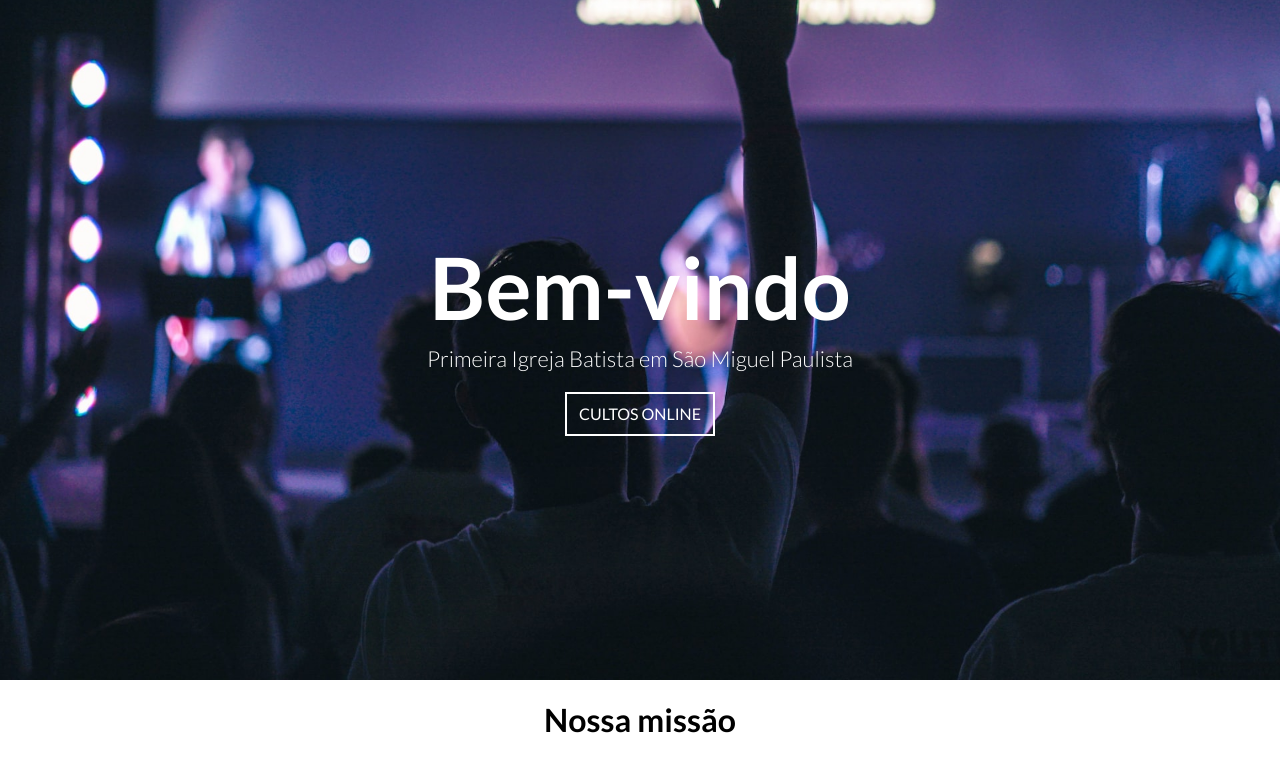
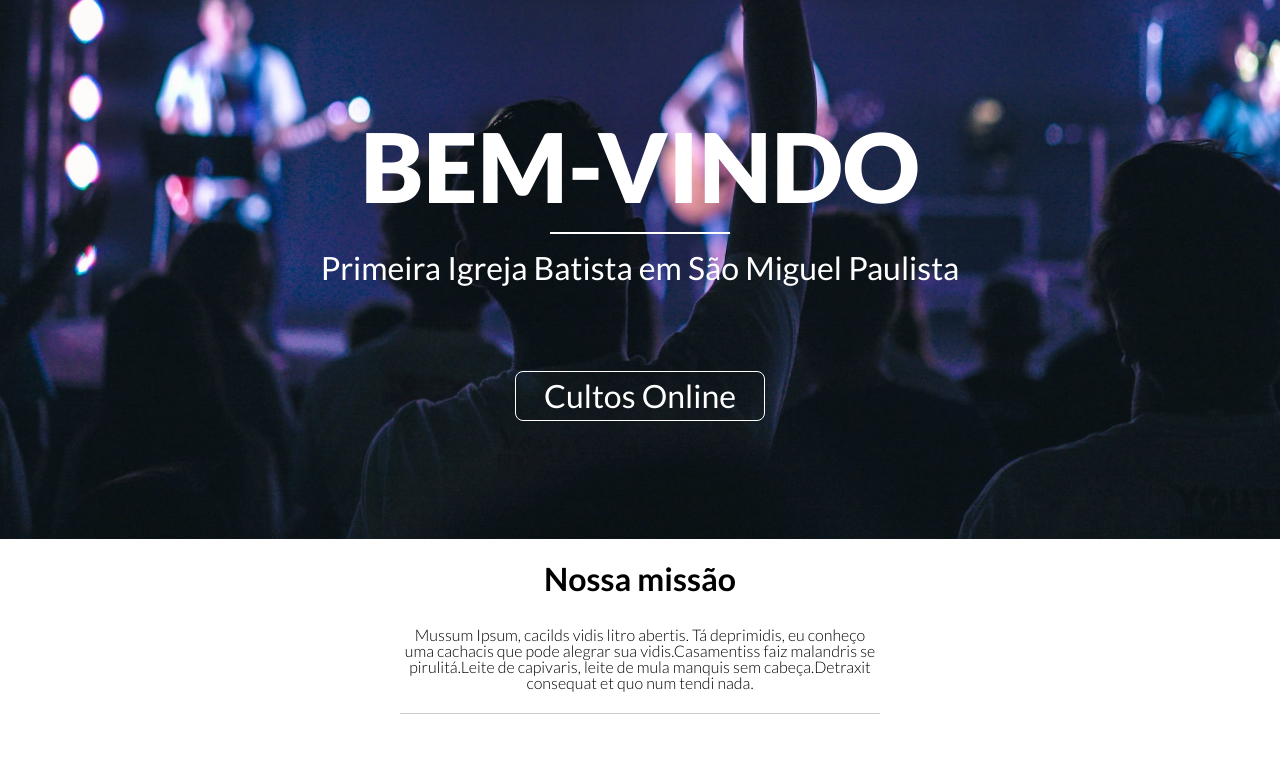
Before and after one commit to matheusviriato/pibsmp, a React (Vite) app: page / in a window 1280 px wide. Shown: the top 762 px of the page. Built offline with nearby package versions, Linux system fonts and the light colour scheme.

Commit message:
feat: changing Welcome component desktop style

```diff
--- a/src/features/LandingPage/components/Welcome/Welcome.tsx
+++ b/src/features/LandingPage/components/Welcome/Welcome.tsx
@@ -1,13 +1,17 @@
 import type { ReactElement } from 'react';
-import { Wrapper, Title, Subtitle, OnlineServiceLink } from './styles';
+import { Wrapper, Title, Divider, Subtitle, OnlineServiceLink } from './styles';
 
 const Welcome = (): ReactElement => {
   return (
     <Wrapper>
       <Title>Bem-vindo</Title>
+
+      <Divider />
+
       <Subtitle>Primeira Igreja Batista em São Miguel Paulista</Subtitle>
+
       <OnlineServiceLink href="https://www.youtube.com/@Pibsaomiguel/streams" target="_blank">
-        Cultos online
+        Cultos Online
       </OnlineServiceLink>
     </Wrapper>
   );
--- a/src/features/LandingPage/components/Welcome/styles.ts
+++ b/src/features/LandingPage/components/Welcome/styles.ts
@@ -2,7 +2,6 @@ import { styled } from '@stitches/react';
 import coverImagePath from '@/assets/cover.jpg';
 
 export const Wrapper = styled('section', {
-  height: '680px',
   backgroundImage: `url(${coverImagePath})`,
   backgroundSize: 'cover',
   backgroundPosition: 'bottom',
@@ -12,34 +11,44 @@ export const Wrapper = styled('section', {
   textAlign: 'center',
   color: '#fff',
   flexDirection: 'column',
-  '@media (max-width: 425px)': {
-    padding: '0 12px',
-  }
+  padding: '118px 0px'
+  // '@media (max-width: 425px)': {
+  //   padding: '0 12px',
+  // }
 });
 
 export const Title = styled('h1', {
-  fontSize: '86px',
-  marginBottom: '18px',
-  fontWeight: 'bold',
-  '@media (max-width: 425px)': {
-    fontSize: '54px',
-  }
+  fontSize: '96px',
+  textTransform: 'uppercase',
+  fontWeight: '800',
+  // '@media (max-width: 425px)': {
+  //   fontSize: '54px',
+  // }
 });
 
 export const Subtitle = styled('h3', {
-  fontSize: '22px',
-  marginBottom: '22px',
-  '@media (max-width: 425px)': {
-    fontSize: '18px',
-  }
+  fontSize: '32px',
+  marginBottom: '87px',
+  fontWeight: '400',
+  // '@media (max-width: 425px)': {
+  //   fontSize: '18px',
+  // }
 });
+
+export const Divider = styled('div', {
+  height: '2px',
+  width: '180px',
+  margin: '18px 0px',
+  backgroundColor: '#fff',
+})
 
 export const OnlineServiceLink = styled('a', {
   textDecoration: 'none',
-  border: '2px solid #fff',
-  padding: '12px',
+  border: '1px solid #fff',
+  borderRadius: '8px',
+  padding: '8px 28px',
   fontWeight: 400,
-  textTransform: 'uppercase',
+  fontSize: '32px',
   cursor: 'pointer',
   color: '#fff',
 });
```
